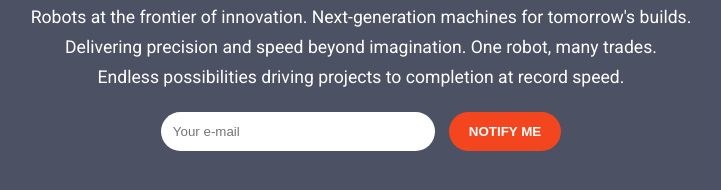
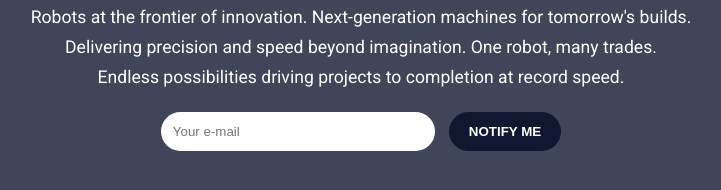
Before and after one commit to ciranocornell/irrepress, a plain HTML site: page index.html in a window 1280 px wide. Shown: the part 504-694 px from the top of the page, without its empty margins (299-1020 px from the left). Drawn offline with Linux system fonts and the light colour scheme.

Commit message:
Update index.html

```diff
--- a/index.html
+++ b/index.html
@@ -17,7 +17,7 @@
     .overlay {
       height: 100%;
       width: 100%;
-      background: rgba(17, 23, 49, 0.75); /* Blue overlay */
+      background: rgba(17, 23, 49, 0.8); /* Blue overlay */
       display: flex;
       justify-content: center;
       align-items: center;
@@ -60,7 +60,7 @@
       padding: 12px 20px;
       border-radius: 25px;
       border: none;
-      background: #F3461E;
+      background: #111731;   /* Dark Blue */
       color: #fff;
       font-weight: 700;
       cursor: pointer;
@@ -68,7 +68,7 @@
     }
 
     .form button:hover {
-      background: #d53d14;
+      background: #F3461E; /* Orange hover */
     }
   </style>
 </head>
```
